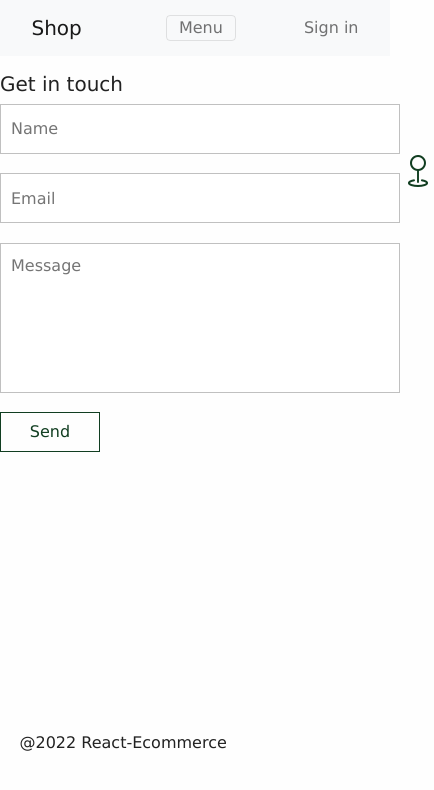
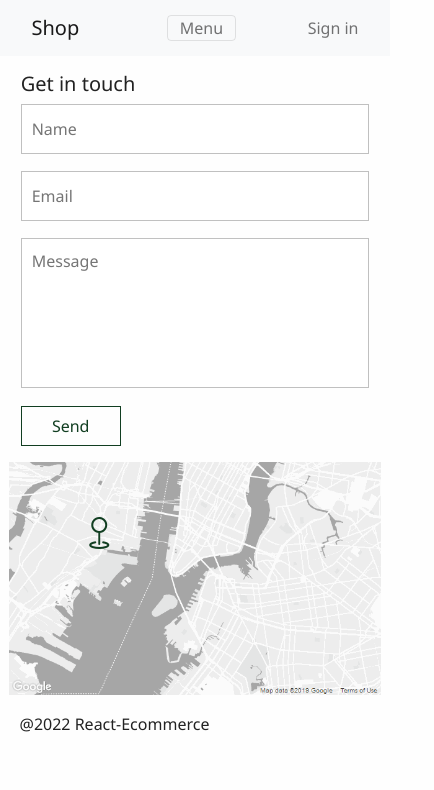
Before and after one commit to briangor/react-ecommerce, a React (Create React App) app: page /contact in a window 390 px wide. Shown: the top 790 px of the page, 434 px wide, since content can reach past the window. Built offline with nearby package versions, Linux system fonts and the light colour scheme; a web font is replaced by a local one.

Commit message:
Update RWD

```diff
--- a/src/index.scss
+++ b/src/index.scss
@@ -540,7 +540,9 @@ nav {
 
 @media only screen and (max-width: 600px) {
     body {
-        font-family: Verdana, Geneva, Tahoma, sans-serif;
+        //font-family: Verdana, Geneva, Tahoma, sans-serif;
+        font-family:'Segoe UI', Tahoma, Geneva, Verdana, sans-serif;
+
     }
 
     .signin-form {
@@ -548,10 +550,16 @@ nav {
 
         .input-div {
             width: 100%;
+            margin: 5% 0;
         }
 
         .signin-input {
             width: 100%;
+        }
+
+        .signin-btn {
+            margin-bottom: 5%;
+            margin-top: 5%;
         }
     }
 
@@ -560,11 +568,42 @@ nav {
 
         .input-div {
             width: 100%;
+            margin: 5% 0;
         }
 
         .signup-input {
             width: 100%;
         }
+        .signup-btn {
+            margin-bottom: 5%;
+            margin-top: 5%;
+        }
+    }
+
+    .about {
+        height: 100%;
+    }
+
+    .contact {
+        width: 100%;
+        height: 100%;
+
+        .side1 {
+            width: 90%;
+            margin: auto;
+
+            .contact-form {
+                width: 100%;
+
+                .contact-input {
+                    width: 100%;
+                }
+            }
+        }
+        .contact-map {
+            width: 90%;
+            margin: 4% auto;
+        }
     }
 
 }
--- a/src/pages/Contact.jsx
+++ b/src/pages/Contact.jsx
@@ -6,7 +6,7 @@ const Contact = () => {
     <>
       <div className="container contact">
         <div className="row">
-          <div className="col side1">
+          <div className="col-md-6 side1">
             <h5 className="contact-title">Get in touch </h5>
             <form className="contact-form" action="">
               <label>
@@ -30,7 +30,7 @@ const Contact = () => {
               <button className="btn contact-btn">Send</button>
             </form>
           </div>
-          <div class="col contact-map">
+          <div class="col-md-6 contact-map">
             <img src={mapImg} alt="map" />
             <i class="bi bi-geo contact-geoloc"></i>
           </div>
```
